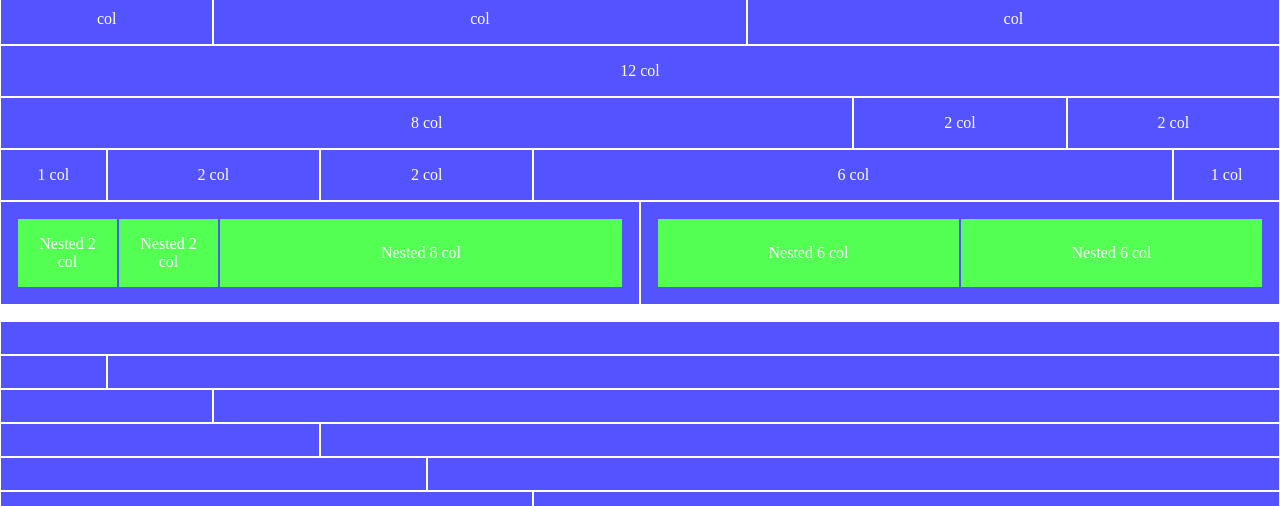
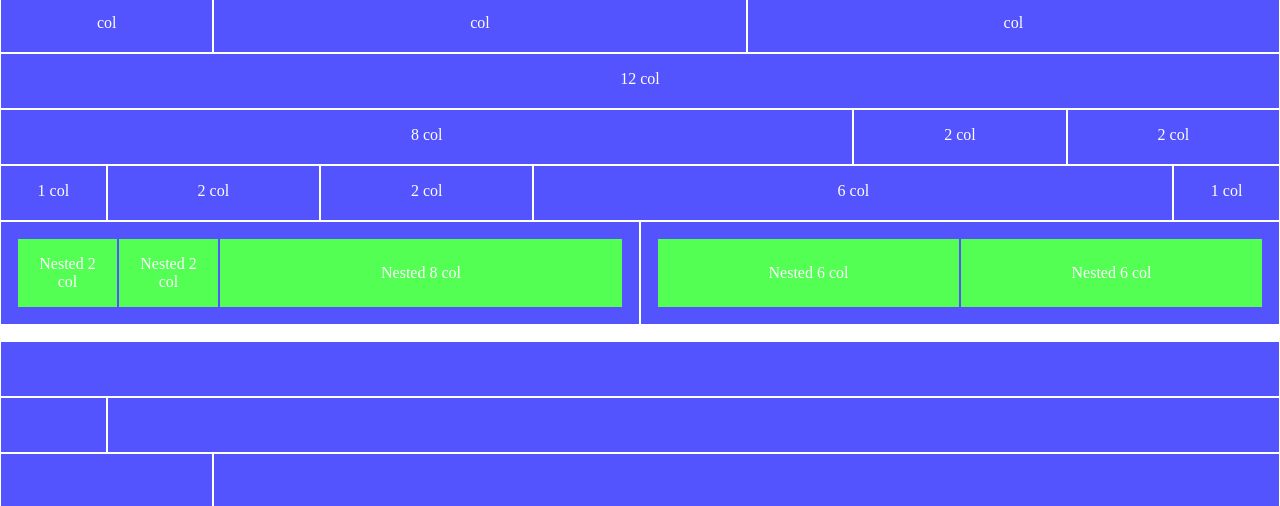
Before and after one commit to giacomo-spadoni/html-css-12bool, a plain HTML site: page index.html in a window 1280 px wide. Shown: the part 96-602 px from the top of the page. Drawn offline with Linux system fonts and the light colour scheme.

Commit message:
minor fixes boxes height

```diff
--- a/style/style.css
+++ b/style/style.css
@@ -36,6 +36,7 @@
     padding: 1rem;
     border: 1px solid white;
     text-align: center;
+    min-height: 3.5rem;
 }
 
 .green-box {
```
